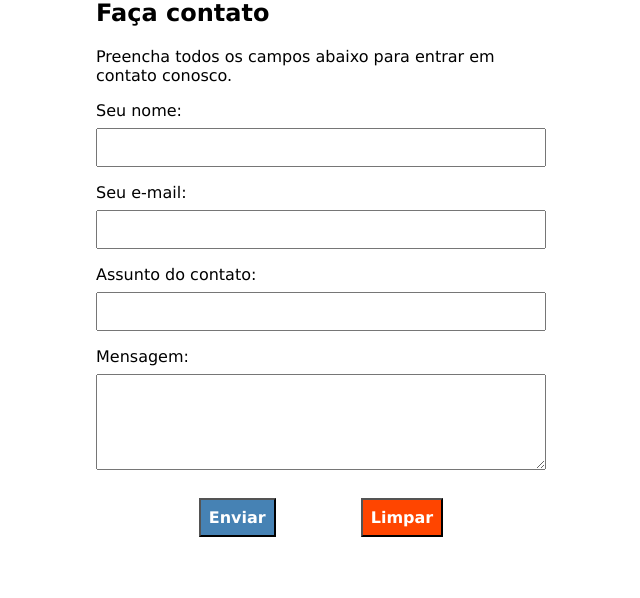
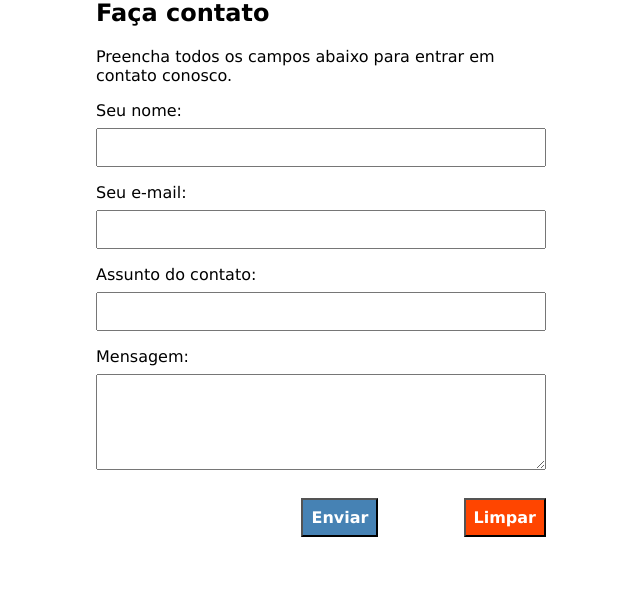
Before and after one commit to Anderson0312/PHP_DB_02, a PHP site: page /contato.php in a window 1280 px wide. Shown: the part 21-619 px from the top of the page, without its empty margins (319-959 px from the left). Run offline with PHP 8.4, Linux system fonts and the light colour scheme.

Commit message:
Update style.css

```diff
--- a/style.css
+++ b/style.css
@@ -49,6 +49,7 @@ button[type="reset"]:hover {
 
 form p:last-child {
     text-align: center;
+    text-align: right;
 }
 
 form {
```
